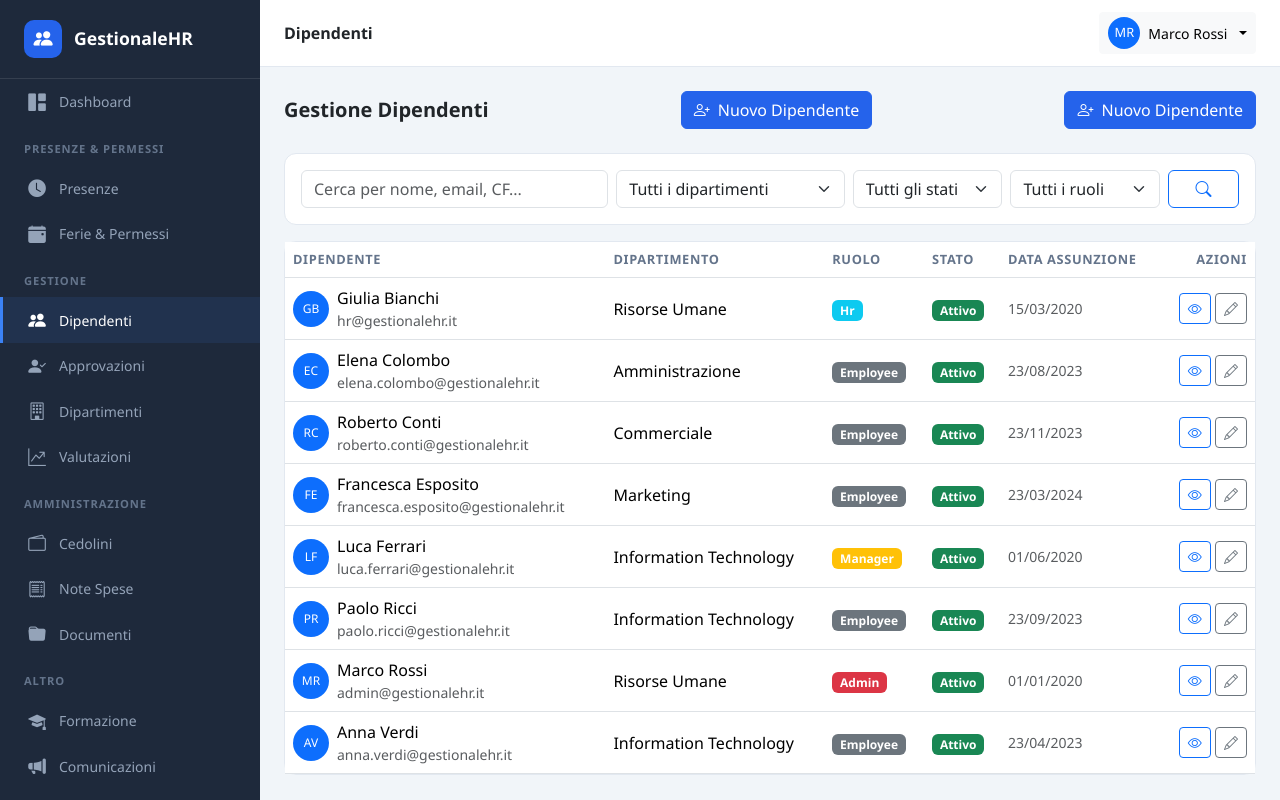
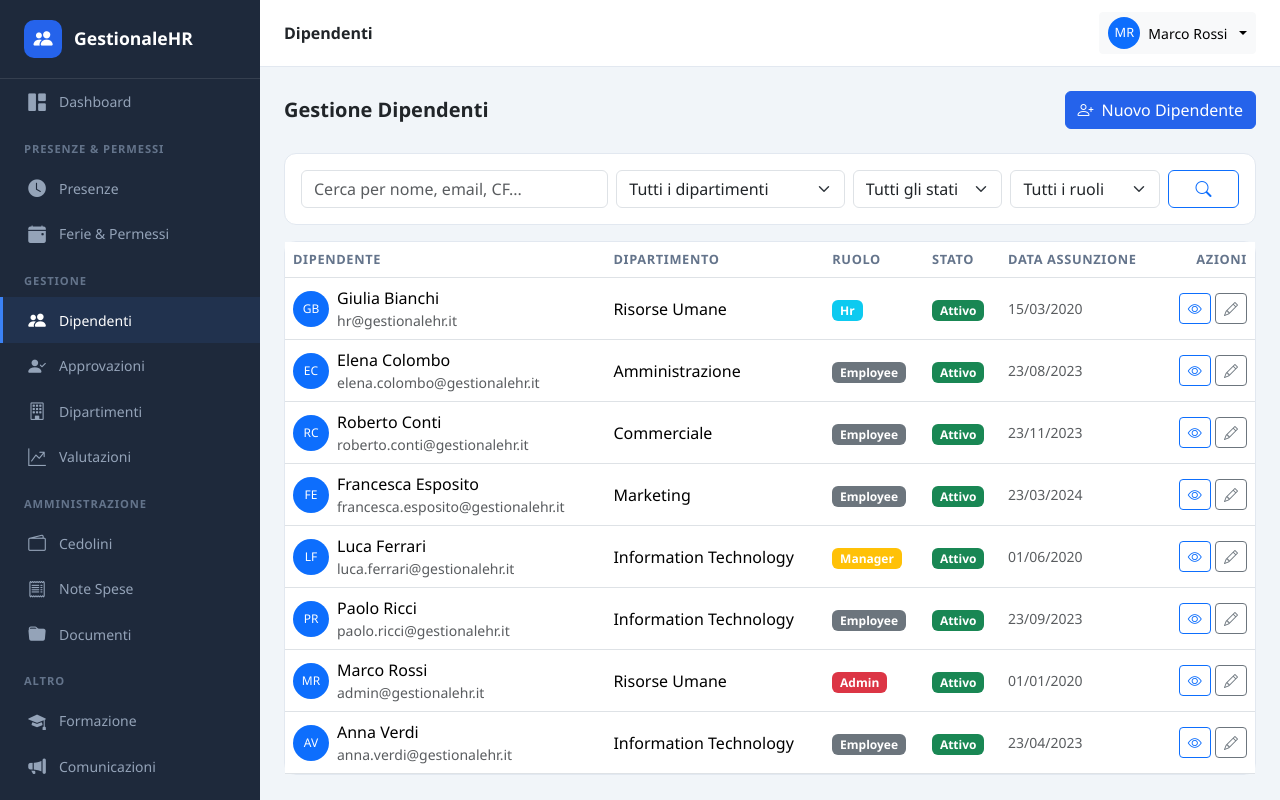
Before and after one commit to Samueleattina04/GestionaleHR, a Laravel app: page /employees in a window 1280 px wide. Run offline with Laravel 12, Linux system fonts and the light colour scheme; a user stored in the database is signed in; data comes from the database, SQL or seed files in the repository; parts of the project's set-up code (start-up, migrations or seed data) failed here and were passed over.

Commit message:
fix: remove duplicate button in employees index and set Italian locale
- Removed duplicate @can/@if button in employees/index view
- Set APP_NAME, APP_LOCALE, APP_FAKER_LOCALE for Italian locale

https://claude.ai/code/session_0153Jd7L3xbzbYdvkcbRkzkv

```diff
--- a/resources/views/employees/index.blade.php
+++ b/resources/views/employees/index.blade.php
@@ -5,9 +5,6 @@
 @section('content')
 <div class="d-flex justify-content-between align-items-center mb-4">
     <h5 class="fw-bold mb-0">Gestione Dipendenti</h5>
-    @can('admin,hr')
-    <a href="{{ route('employees.create') }}" class="btn btn-primary"><i class="bi bi-person-plus me-2"></i>Nuovo Dipendente</a>
-    @endcan
     @if(in_array(auth()->user()->role, ['admin','hr']))
     <a href="{{ route('employees.create') }}" class="btn btn-primary"><i class="bi bi-person-plus me-2"></i>Nuovo Dipendente</a>
     @endif
```
Also changed, not shown: 1 other file.
